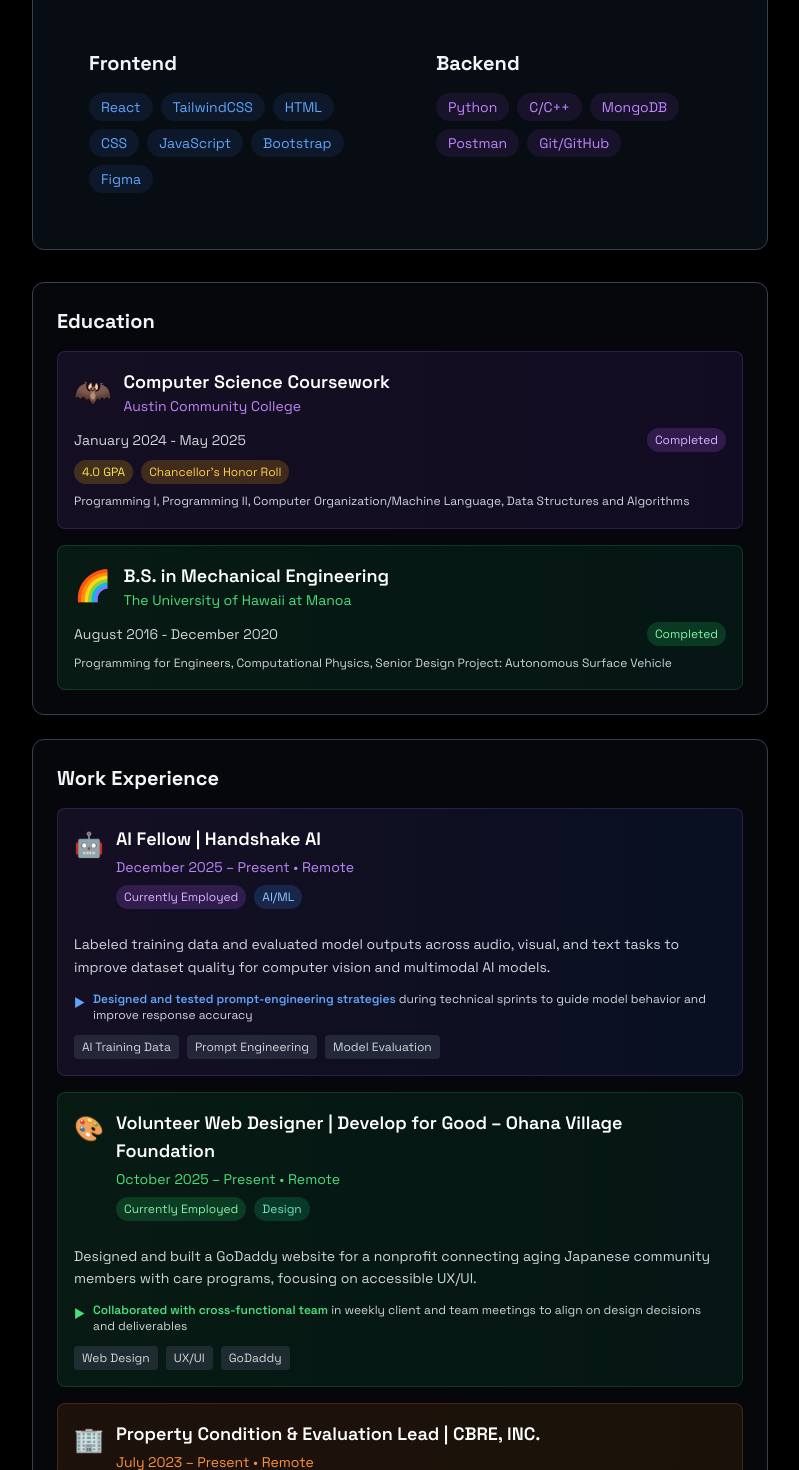
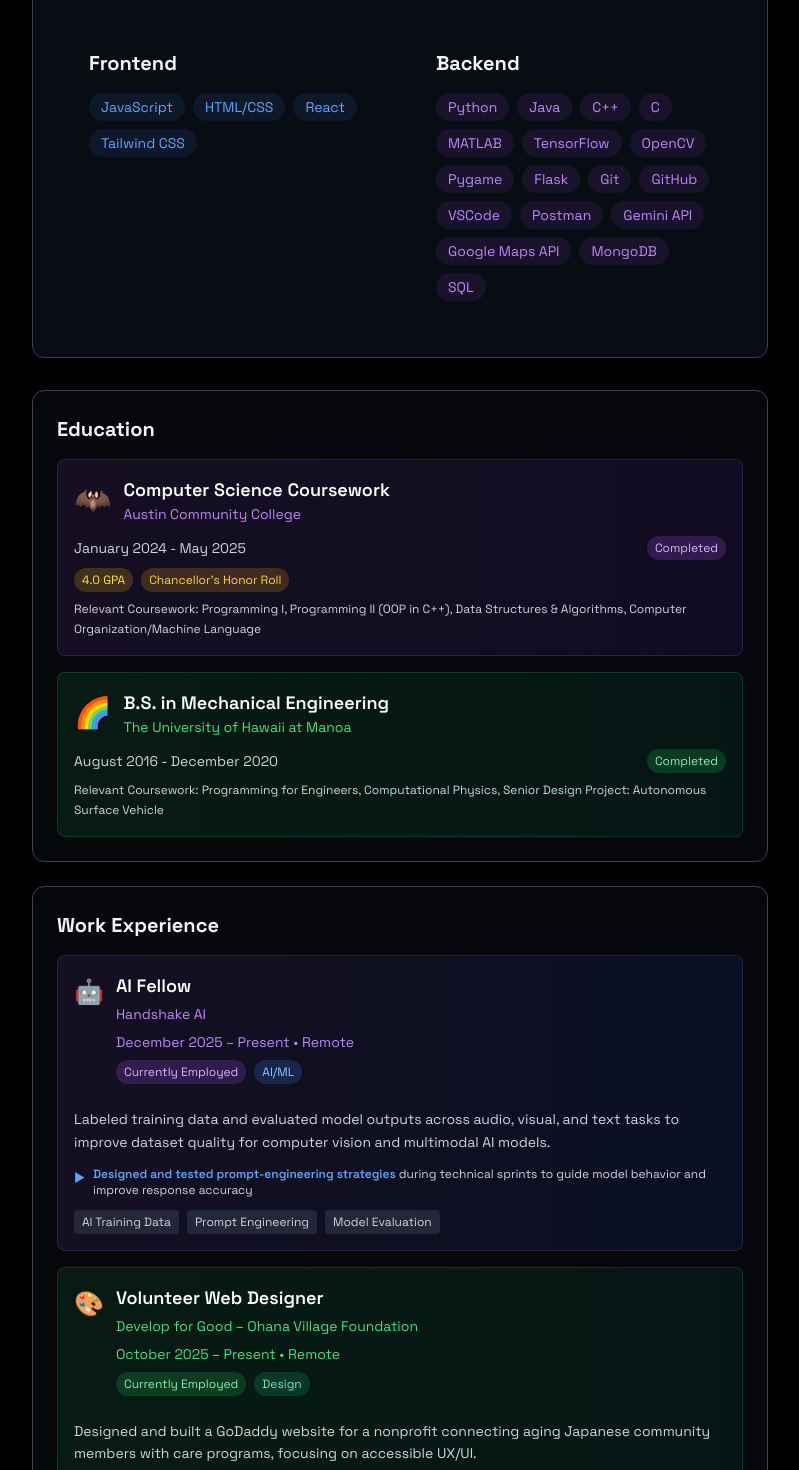
Before and after one commit to judyphantx/judy-portfolio, a React (Vite) app: page / in a window 1280 px wide. Shown: the part 1100-2570 px from the top of the page, without its empty margins (240-1039 px from the left). Built offline with nearby package versions, Linux system fonts and the light colour scheme; no server answers.

Commit message:
Updated projects

```diff
--- a/src/components/sections/About.jsx
+++ b/src/components/sections/About.jsx
@@ -1,15 +1,30 @@
 export const About = () => {
   const frontendSkills = [
+    "JavaScript",
+    "HTML/CSS",
     "React",
-    "TailwindCSS",
-    "HTML",
-    "CSS",
-    "JavaScript",
-    "Bootstrap",
-    "Figma",
+    "Tailwind CSS",
   ];
 
-  const backendSkills = ["Python", "C/C++", "MongoDB", "Postman", "Git/GitHub"];
+  const backendSkills = [
+    "Python",
+    "Java",
+    "C++",
+    "C",
+    "MATLAB",
+    "TensorFlow",
+    "OpenCV",
+    "Pygame",
+    "Flask",
+    "Git",
+    "GitHub",
+    "VSCode",
+    "Postman",
+    "Gemini API",
+    "Google Maps API",
+    "MongoDB",
+    "SQL",
+  ];
 
   return (
     <section id="about" className="min-h-screen flex items-center py-20">
@@ -87,8 +102,7 @@
                   </span>
                 </div>
                 <p className="text-gray-300 text-xs mt-2 leading-relaxed">
-                  Programming I, Programming II, Computer Organization/Machine
-                  Language, Data Structures and Algorithms
+                  Relevant Coursework: Programming I, Programming II (OOP in C++), Data Structures & Algorithms, Computer Organization/Machine Language
                 </p>
               </div>
 
@@ -111,7 +125,7 @@
                   </span>
                 </div>
                 <p className="text-gray-300 text-xs mt-2 leading-relaxed">
-                  Programming for Engineers, Computational Physics, Senior Design Project: Autonomous Surface Vehicle
+                  Relevant Coursework: Programming for Engineers, Computational Physics, Senior Design Project: Autonomous Surface Vehicle
                 </p>
               </div>
             </div>
@@ -124,8 +138,11 @@
                   <span className="text-2xl mt-1">🤖</span>
                   <div className="flex-1">
                     <h4 className="font-semibold text-white text-lg mb-1">
-                      AI Fellow | Handshake AI
+                      AI Fellow
                     </h4>
+                    <p className="text-purple-400 text-sm mb-2">
+                      Handshake AI
+                    </p>
                     <p className="text-purple-400 text-sm mb-2">
                       December 2025 – Present • Remote
                     </p>
@@ -171,8 +188,11 @@
                   <span className="text-2xl mt-1">🎨</span>
                   <div className="flex-1">
                     <h4 className="font-semibold text-white text-lg mb-1">
-                      Volunteer Web Designer | Develop for Good – Ohana Village Foundation
+                      Volunteer Web Designer
                     </h4>
+                    <p className="text-green-400 text-sm mb-2">
+                      Develop for Good – Ohana Village Foundation
+                    </p>
                     <p className="text-green-400 text-sm mb-2">
                       October 2025 – Present • Remote
                     </p>
@@ -218,8 +238,11 @@
                   <span className="text-2xl mt-1">🏢</span>
                   <div className="flex-1">
                     <h4 className="font-semibold text-white text-lg mb-1">
-                      Property Condition & Evaluation Lead | CBRE, INC.
+                      Property Condition & Evaluation Lead
                     </h4>
+                    <p className="text-orange-400 text-sm mb-2">
+                      CBRE, INC.
+                    </p>
                     <p className="text-orange-400 text-sm mb-2">
                       July 2023 – Present • Remote
                     </p>
@@ -268,8 +291,11 @@
                   <span className="text-2xl mt-1">🎓</span>
                   <div className="flex-1">
                     <h4 className="font-semibold text-white text-lg mb-1">
-                      Computer Science Grader | UT Dallas
+                      Computer Science Grader
                     </h4>
+                    <p className="text-indigo-400 text-sm mb-2">
+                      UT Dallas
+                    </p>
                     <p className="text-indigo-400 text-sm mb-2">
                       September – December 2025 • Richardson, TX
                     </p>
--- a/src/components/sections/Projects.jsx
+++ b/src/components/sections/Projects.jsx
@@ -40,12 +40,13 @@
     },
     {
       id: 3,
-      title: "Sensor Fusion Lead | Autonomous Surface Vehicle – Virtual RobotX Competition",
+      title: "Autonomous Surface Vehicle – Virtual RobotX Competition",
       description:
         "Led a team of 8 as liaison between mechanical and software teams, coordinating LiDAR sensor fusion for autonomous navigation in a robotic surface vehicle.",
       technologies: ["ROS", "Python", "LiDAR", "Computer Vision", "Path Planning", "Dijkstra's Algorithm", "RRT"],
       emoji: "🤖",
       status: "Completed",
+      image: "/Kanaloa.jpg",
       highlights: [
         "Led cross-functional team of 8 members (mechanical and software)",
         "Implemented path planning algorithms (Dijkstra's and RRT) in ROS/Python",
@@ -169,8 +170,15 @@
                 </div>
               </div>
 
-              {/* GitHub button centered at bottom */}
+              {/* GitHub button or Image section */}
               <div className="flex justify-center mt-6 pt-4 border-t border-gray-700/50">
+                {project.image ? (
+                  <img
+                    src={project.image}
+                    alt={project.title}
+                    className="max-h-48 rounded-lg object-contain hover:scale-105 transition-transform"
+                  />
+                ) : (
                   <a
                     href={project.github}
                     target="_blank"
@@ -179,6 +187,7 @@
                   >
                     View on GitHub
                   </a>
+                )}
               </div>
             </div>
           ))}
```
Also changed, not shown: Kanaloa.jpg (added). Lines whose indentation alone changed are shown as unchanged.
